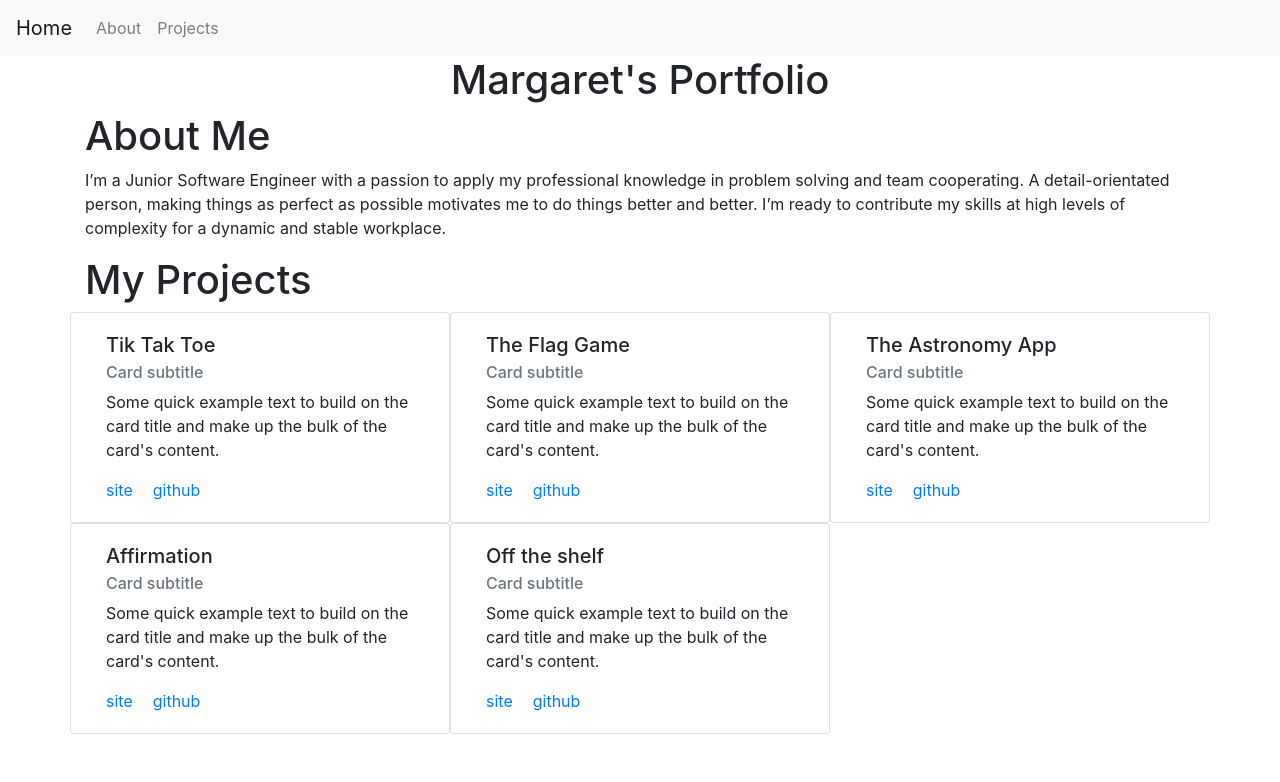
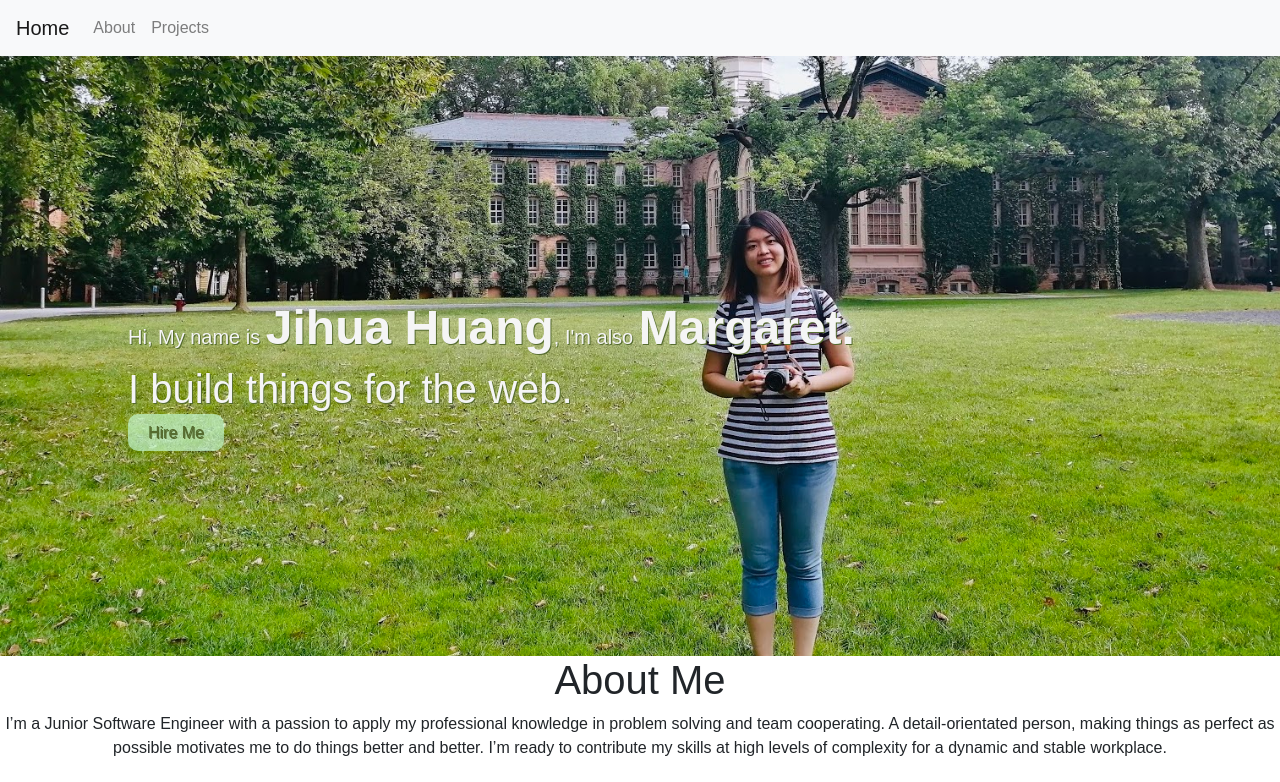
Before and after one commit to margaret-jihua/portfolio, a React (Create React App) app: page / in a window 1280 px wide. Shown: the top 782 px of the page. Built offline with nearby package versions, Linux system fonts and the light colour scheme.

Commit message:
Add Intro Styling

```diff
--- a/src/App.css
+++ b/src/App.css
@@ -2,6 +2,24 @@
   text-align: center;
   font-family: sans-serif;
 }
+
+.intro {
+  background: url(./assets/margaret-2.JPG) no-repeat right ;
+  background-size: cover;
+  height: 600px;
+  color: whitesmoke;
+  text-shadow: darkolivegreen 1px 1px;
+  text-align: justify;
+  padding: 19% 10%;
+}
+.intro a {
+  /* border: solid darkgreen 2px; */
+  border-radius: 10px;
+  padding: 10px 20px;
+  color: darkolivegreen;
+  background-color: rgba(194, 247, 203, 0.7);
+}
+
 /*
 .App-logo {
   height: 40vmin;
--- a/src/App.js
+++ b/src/App.js
@@ -1,5 +1,6 @@
 import React from 'react';
 // import './style.css';
+import './App.css';
 
 import { BrowserRouter as Router, Route, Link }from 'react-router-dom'
 
--- a/src/components/Home.js
+++ b/src/components/Home.js
@@ -1,25 +1,31 @@
 import React, {Component} from 'react'
 import About from '../components/About'
 import Projects from '../components/Projects'
+import margaret from '../assets/margaret.JPG'
 
 export default class Home extends Component {
 
     render() {
 
         const projects = [
-            {name:'Tik Tak Toe', link:"https://margaret-jihua.github.io/tik-tak-toe/"},
+            {name:'Tik Tak Toe', link:"https://margaret-jihua.github.io/tik-tak-toe/",},
             {name:'The Flag Game', link:"https://margaret-jihua.github.io/national-flag-game/"},
             {name:'The Astronomy App', link: "https://astronomy-picture-app.herokuapp.com/"},
             {name: 'Affirmation', link: "https://affirmations-client.herokuapp.com/"},
-            {name: 'Off the shelf', link: "https://offtheshelff.herokuapp.com/"}
+            {name: 'Off the shelf', link: "https://offtheshelff.herokuapp.com/"},
+            {name: 'Zero-G', link: "https://zero-g-frontend-25239.web.app/", repo:"https://github.com/margaret-jihua/zero-g-frontend", description:""}
         ]
 
         return (
-            <div className="container">
-                <h1 className="text-center">Margaret's Portfolio</h1>
-                <About />
-                <Projects id="projects" projects={projects} />
+            <>
+            <div className="intro">
+                <h5>Hi, My name is <strong style={{ fontSize:"3rem"}}>Jihua Huang</strong>, I'm also <strong style={{ fontSize:"3rem"}}>Margaret.</strong></h5>
+                <h1>I build things for the web.</h1>
+                <a href="mailto: margaret.jihua@gmail.com">Hire Me</a>
             </div>
+            <About />
+            <Projects id="projects" projects={projects} />
+            </>
         )
     }
 }
```
Also changed, not shown: src/assets/margaret-2.JPG (added), src/assets/margaret.JPG (added).
